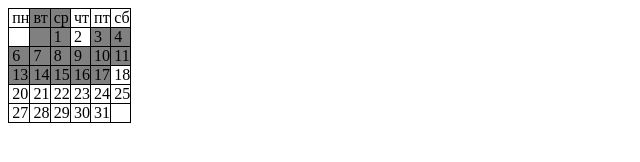
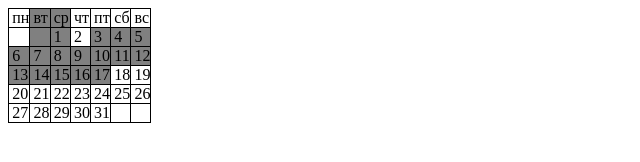
Before and after one commit to Toshakins/shri, a plain HTML site: page 03-css/index.html in a window 1280 px wide. Shown: the whole page, without its empty margins (0-640 px from the left). Drawn offline with Linux system fonts and the light colour scheme.

Commit message:
debugged for chrome finally

```diff
--- a/03-css/index.html
+++ b/03-css/index.html
@@ -1,5 +1,8 @@
 <html>
-<head><link rel="stylesheet" href="styles.css"></head>
+<head>
+	<link rel="stylesheet" href="styles.css">
+	<meta charset="utf8">
+</head>
 <body>
 	<section>
 		<div>пн</div>
@@ -8,42 +11,42 @@
 		<div>чт</div>
 		<div>пт</div>
 		<div>сб</div>
-		<div>вс</div>
+		<div>вс</div><div></div>
 		<div></div>
 		<div></div>
 		<div>1</div>
 		<div>2</div>
 		<div class="start">3</div>
 		<div>4</div>
-		<div>5</div>
+		<div>5</div><div></div>
 		<div>6</div>
 		<div>7</div>
 		<div>8</div>
 		<div>9</div>
 		<div>10</div>
 		<div>11</div>
-		<div>12</div>
+		<div>12</div><div></div>
 		<div>13</div>
 		<div>14</div>
 		<div>15</div>
 		<div>16</div>
 		<div class="end">17</div>
 		<div>18</div>
-		<div>19</div>
+		<div>19</div><div></div>
 		<div>20</div>
 		<div>21</div>
 		<div>22</div>
 		<div>23</div>
 		<div>24</div>
 		<div>25</div>
-		<div>26</div>
+		<div>26</div><div></div>
 		<div>27</div>
 		<div>28</div>
 		<div>29</div>
 		<div>30</div>
 		<div>31</div>
 		<div></div>
-		<div></div>
+		<div></div><div></div>
 	</section>
 </body>
 </html>
--- a/03-css/styles.css
+++ b/03-css/styles.css
@@ -1,5 +1,7 @@
 section {
 	border-collapse: collapse;
+	display: table;
+	max-width: 50px;
 }
 
 section > div {
@@ -16,6 +18,6 @@ section > div {
 	background: gray;
 }
 
-section > div:nth-of-type(7n) {
-	display: table-column
+section > div:nth-of-type(8n) {
+	display: table-column;
 }
```
